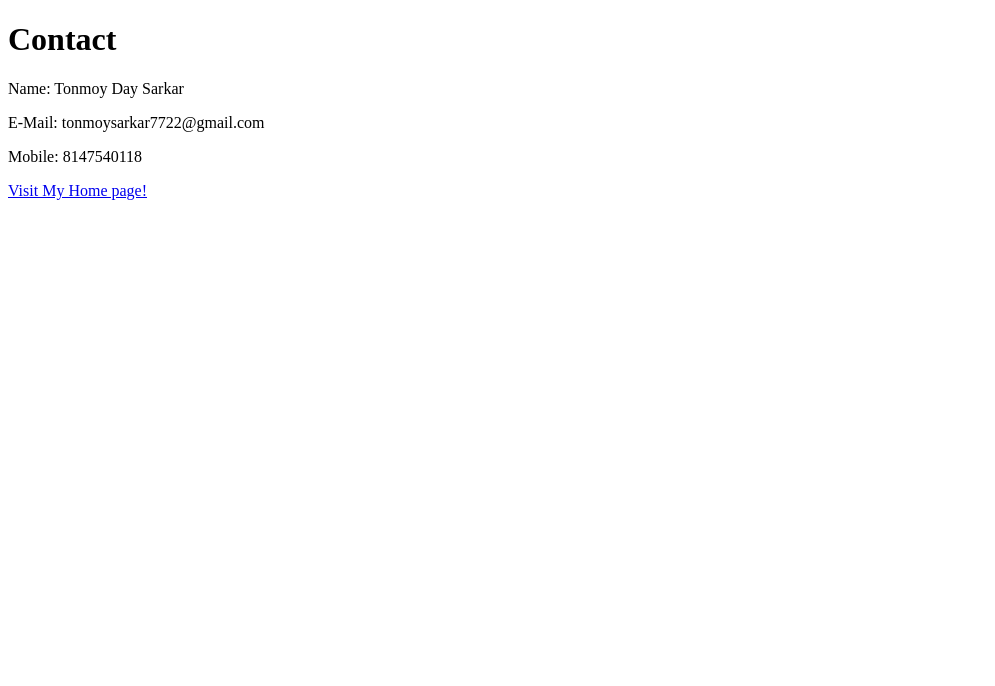
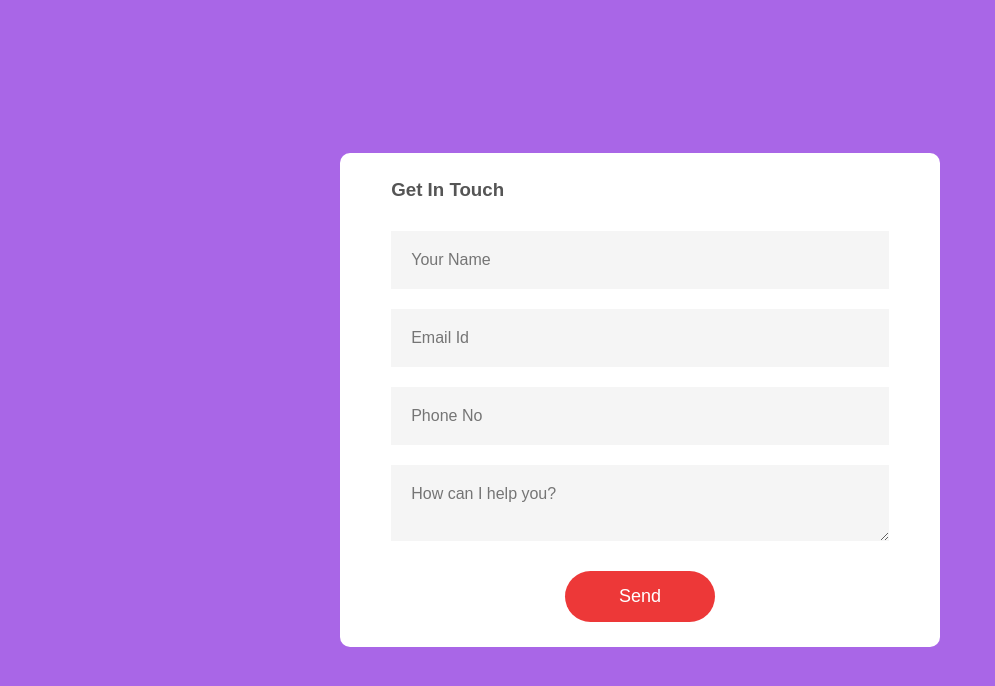
Before and after one commit to tonmoy7722/Tonmoy-Portfolio, a plain HTML site: page contact.html in a window 1280 px wide. Shown: the whole page, without its empty margins (0-995 px from the left). Drawn offline with Linux system fonts and the light colour scheme.

Commit message:
3rd commit

```diff
--- a/contact.html
+++ b/contact.html
@@ -1,18 +1,22 @@
 <!DOCTYPE html>
 <html>
 <head>
-	<meta charset="utf-8">
-	<meta name="viewport" content="width=device-width, initial-scale=1">
-	<title>My Portfolio</title>
-	<link rel="stylesheet" type="text/css" href="style.css">
+	<link rel="stylesheet" type="text/css" href="contact_style.css">
+
+	<meta name="viewport" content="width=device-width, initial-scale=1.0">
+
+	<title>Contact Section</title>
 </head>
 <body>
-	<div class="contact">
-		<h1>Contact</h1>
-		<p class="p-welcome">Name: Tonmoy Day Sarkar</p>
-		<p class="tonmoysarkar7722@gmail.com">E-Mail: tonmoysarkar7722@gmail.com</p>
-		<p class="p-welcome">Mobile: 8147540118</p>
-		<a href="index.html">Visit My Home page!</a>
+	<div class="container">
+		<form action="https://formsubmit.co/ecaac4d3b39bbb39be0384fafd147945" method="POST">
+			<h3>Get In Touch</h3>
+			<input type="text" name="Name" placeholder="Your Name" required>
+			<input type="email" name="Email" placeholder="Email Id" required>
+			<input type="text" name="Phone No" placeholder="Phone No" required>
+			<textarea name="Message" placeholder="How can I help you?"></textarea>
+			<button type="submit">Send</button>
+		</form>
 	</div>
 </body>
 </html>
--- /dev/null
+++ b/contact_style.css
@@ -0,0 +1,48 @@
+*{
+	margin: 0;
+	padding: 0;
+	box-sizing: border-box;
+	font-family: 'Poppins', sans-serif;
+}
+.container{
+	width: 100%;
+	min-height: 100vh;
+	display: flex;
+	justify-content: center;
+	align-items: center;
+	background: #a966e7;
+}
+form{
+    background: #fff;
+    display: flex;
+    flex-direction: column;
+    padding: 2vw 4vw;
+    width: 90%;
+    max-width: 600px;
+    border-radius: 10px;
+}
+form h3{
+    color: #555;
+    font-weight: 800;
+    margin-bottom: 20px;
+}
+form input, form textarea{
+    border: 0;
+    margin: 10px 0;
+    padding: 20px;
+    outline: none;
+    background: #f5f5f5;
+    font-size: 16px;
+}
+form button{
+    padding: 15px;
+    background: #ed3838;
+    color: #fff;
+    font-size: 18px;
+    border: 0;
+    outline: none;
+    cursor: pointer;
+    width: 150px;
+    margin: 20px auto 0;
+    border-radius: 30px;
+}
--- a/styles.css
+++ b/styles.css
@@ -150,12 +150,12 @@ ul li a:hover {
   cursor: pointer;
 }
 
-.hire__me {
+.contact__me {
   background-color: var(--primary-color);
   color: #ffffff;
 }
 
-.hire__me:hover {
+.contact__me:hover {
   background-color: var(--primary-color-dark);
 }
 
```
Also changed, not shown: contact.js (added, +18 -0 lines), index.html (+4 -2 lines).
